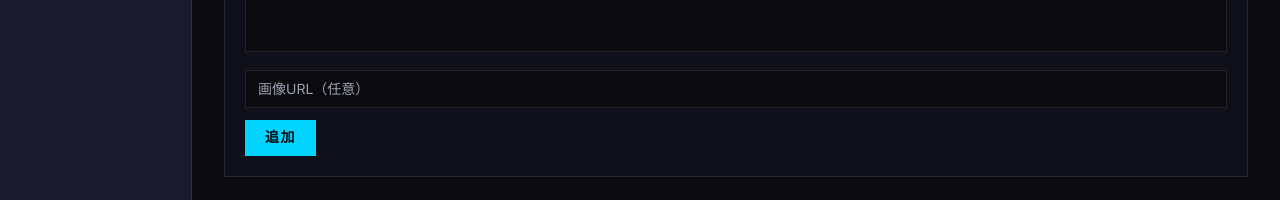
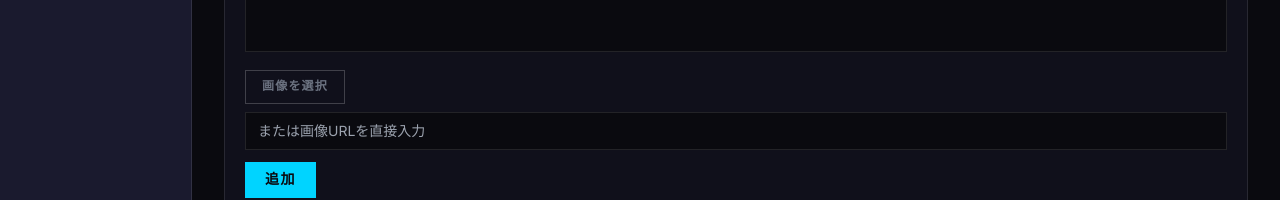
Before and after one commit to infra-reel/blustarth.reeldev.jp, a Next.js app in the folder frontend/: page /manage/livery in a window 1280 px wide. Shown: the part 374-574 px from the top of the page. Built offline with nearby package versions, Linux system fonts and the light colour scheme; no server answers.

Commit message:
Update page.tsx

```diff
--- a/frontend/app/manage/livery/page.tsx
+++ b/frontend/app/manage/livery/page.tsx
@@ -1,10 +1,10 @@
 'use client'
+import { useState, useEffect } from 'react'
 import { authFetch } from '@/lib/authFetch'
-import { useState, useEffect } from 'react'
+import { useImageUpload } from '@/lib/useImageUpload'
 
 type Livery = { id: number; name: string; year: string; member: string; description: string; image_url: string }
 type Member = { id: number; name: string }
-
 const emptyForm = { name: '', year: new Date().getFullYear().toString(), member: '', description: '', image_url: '' }
 
 export default function ManageLivery() {
@@ -13,6 +13,8 @@ export default function ManageLivery() {
   const [form, setForm] = useState(emptyForm)
   const [editing, setEditing] = useState<number | null>(null)
   const [msg, setMsg] = useState('')
+
+  const { fileRef, uploading, handleChange } = useImageUpload(url => setForm(f => ({ ...f, image_url: url })))
 
   const load = () => {
     authFetch('/api/liveries').then(r => r.json()).then(setItems).catch(() => {})
@@ -30,7 +32,11 @@ export default function ManageLivery() {
     else flash('エラーが発生しました')
   }
 
-  const startEdit = (item: Livery) => { setEditing(item.id); setForm({ name: item.name, year: item.year, member: item.member || '', description: item.description || '', image_url: item.image_url || '' }) }
+  const startEdit = (item: Livery) => {
+    setEditing(item.id)
+    setForm({ name: item.name, year: item.year, member: item.member || '', description: item.description || '', image_url: item.image_url || '' })
+    window.scrollTo({ top: 0, behavior: 'smooth' })
+  }
   const del = async (id: number) => { if (!confirm('削除しますか？')) return; await authFetch(`/api/liveries/${id}`, { method: 'DELETE' }); load() }
 
   return (
@@ -39,7 +45,7 @@ export default function ManageLivery() {
       {msg && <p className="mb-4 text-cyan text-sm font-body">{msg}</p>}
 
       <form onSubmit={handleSubmit} className="bg-navy/40 border border-white/10 p-5 mb-8 space-y-3">
-        <h2 className="font-heading font-semibold text-sm tracking-widest text-cyan">{editing ? '編集' : '新規追加'}</h2>
+        <h2 className="font-heading font-semibold text-sm tracking-widest text-cyan">{editing ? `編集中 #${editing}` : '新規追加'}</h2>
         <input required className="input-field" placeholder="リバリー名" value={form.name} onChange={e => setForm(f => ({ ...f, name: e.target.value }))} />
         <input required className="input-field" placeholder="年度 (例: 2026)" value={form.year} onChange={e => setForm(f => ({ ...f, year: e.target.value }))} />
         <select className="input-field" value={form.member} onChange={e => setForm(f => ({ ...f, member: e.target.value }))}>
@@ -47,7 +53,20 @@ export default function ManageLivery() {
           {members.map(m => <option key={m.id} value={m.name}>{m.name}</option>)}
         </select>
         <textarea className="input-field h-20 resize-none" placeholder="説明（任意）" value={form.description} onChange={e => setForm(f => ({ ...f, description: e.target.value }))} />
-        <input className="input-field" placeholder="画像URL（任意）" value={form.image_url} onChange={e => setForm(f => ({ ...f, image_url: e.target.value }))} />
+
+        {/* 画像 */}
+        <div className="space-y-2">
+          <div className="flex gap-2 items-center">
+            <button type="button" onClick={() => fileRef.current?.click()} className="btn-ghost text-xs" disabled={uploading}>
+              {uploading ? 'アップロード中...' : '画像を選択'}
+            </button>
+            {form.image_url && <button type="button" onClick={() => setForm(f => ({ ...f, image_url: '' }))} className="text-xs text-red hover:text-white transition-colors">削除</button>}
+          </div>
+          <input ref={fileRef} type="file" accept="image/*" className="hidden" onChange={handleChange} />
+          {form.image_url && <img src={form.image_url} alt="preview" className="max-h-40 object-cover border border-white/10" />}
+          <input className="input-field text-xs" placeholder="または画像URLを直接入力" value={form.image_url} onChange={e => setForm(f => ({ ...f, image_url: e.target.value }))} />
+        </div>
+
         <div className="flex gap-3">
           <button type="submit" className="btn-primary">{editing ? '更新' : '追加'}</button>
           {editing && <button type="button" className="btn-ghost" onClick={() => { setEditing(null); setForm(emptyForm) }}>キャンセル</button>}
@@ -56,10 +75,13 @@ export default function ManageLivery() {
 
       <div className="flex flex-col gap-3">
         {items.map(item => (
-          <div key={item.id} className="flex items-start justify-between gap-4 bg-navy/40 border border-white/5 p-4">
-            <div className="flex-1 min-w-0">
-              <p className="font-heading font-semibold text-white">{item.name}</p>
-              <p className="text-xs text-gray-mid">{item.year}{item.member && ` / ${item.member}`}</p>
+          <div key={item.id} className={`flex items-start justify-between gap-4 bg-navy/40 border p-4 ${editing === item.id ? 'border-cyan/50' : 'border-white/5'}`}>
+            <div className="flex gap-3 flex-1 min-w-0">
+              {item.image_url && <img src={item.image_url} alt="" className="w-16 h-16 object-cover flex-shrink-0 border border-white/10" />}
+              <div>
+                <p className="font-heading font-semibold text-white">{item.name}</p>
+                <p className="text-xs text-gray-mid">{item.year}{item.member && ` / ${item.member}`}</p>
+              </div>
             </div>
             <div className="flex gap-2 flex-shrink-0">
               <button onClick={() => startEdit(item)} className="btn-ghost text-xs">編集</button>
```
